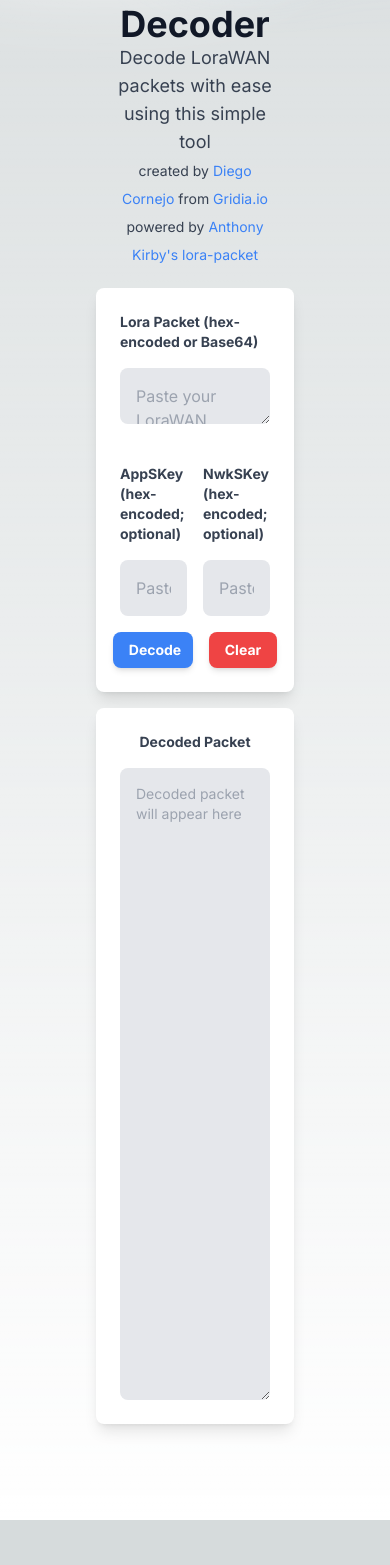
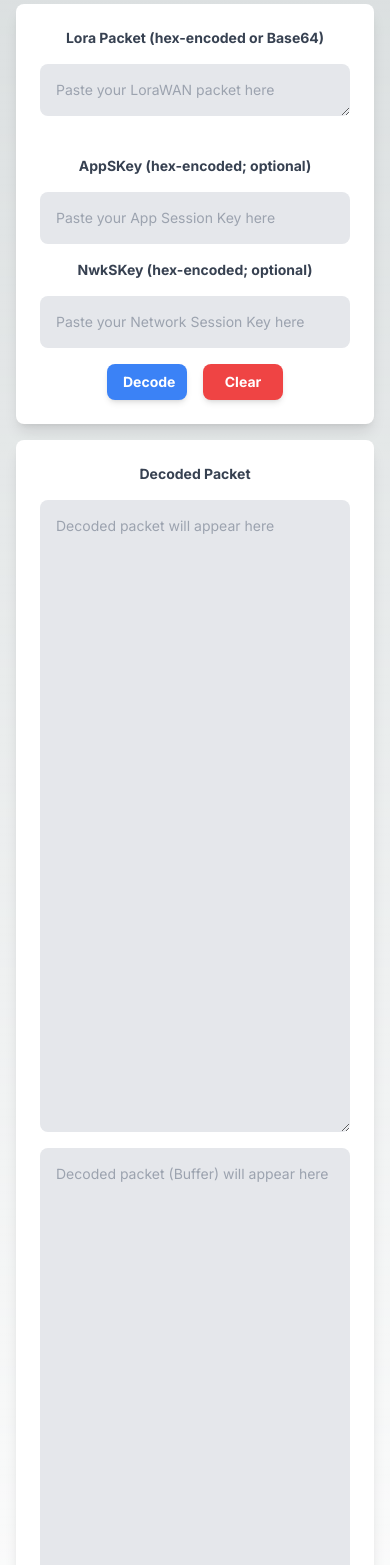
Before and after one commit to diegofcornejo/lora-packet-decoder, a Next.js app: page / in a window 390 px wide. Shown: the part 303-1868 px from the top of the page. Before the commit the page ends 1823 px from the top, so only its background shows below. Built offline with nearby package versions, Linux system fonts and the light colour scheme.

Commit message:
style: Improve responsive layout

```diff
--- a/src/app/page.js
+++ b/src/app/page.js
@@ -9,6 +9,14 @@ export default function Home() {
 	const [appKey, setAppKey] = useState('');
 	const [nwkKey, setNwkKey] = useState('');
 	const [decoded, setDecoded] = useState('');
+	const [decodedBuffer, setDecodedBuffer] = useState('');
+
+	function replacer(key, value) {
+		if (Array.isArray(value)) {
+			return JSON.stringify(value);
+		}
+		return value;
+	}
 
 	const handleDecode = () => {
 		try {
@@ -20,8 +28,8 @@ export default function Home() {
 			const Packet = lorapacket.fromWire(Buffer.from(packet, encoded));
 			const packetMIC = Packet.MIC.toString("hex");
 			const FRMPayload = Packet.FRMPayload ? Packet.FRMPayload.toString("hex") : 'No FRMPayload found';
-			const decodedPacket = JSON.stringify(Packet, null, 2);
-			const header = `Assuming ${encoded}-encoded packet\n${packet}\n\nMIC: ${packetMIC}\nFRMPayload: ${FRMPayload}`;
+			const decodedPacket = JSON.stringify(Packet, replacer, 4);
+			const header = `Encoded packet (${encoded}) = ${packet}\n\nMIC = ${packetMIC}\nFRMPayload = ${FRMPayload}`;
 
 			if (appKey && nwkKey) {
 				const NwkSKey = Buffer.from(nwkKey, 'hex');
@@ -30,10 +38,11 @@ export default function Home() {
 				const decryptedPayload = lorapacket.decrypt(Packet, AppSKey, NwkSKey);
 				const decryptedPayloadHex = decryptedPayload.toString("hex");
 				const decryptedPayloadAscii = decryptedPayload.toString("ascii");
-				setDecoded(`${header}\n\nIs MIC valid?: ${isMicValid}\nDecrypted (HEX): 0x${decryptedPayloadHex}\nDecrypted (ASCII): ${decryptedPayloadAscii}\n\n${Packet.toString()}\nDecoded Payload:${decodedPacket}`);
+				setDecoded(`${header}\n\nIs MIC valid? = ${isMicValid}\nDecrypted (HEX) = 0x${decryptedPayloadHex}\nDecrypted (ASCII) = ${decryptedPayloadAscii}\n\n${Packet.toString()}`);
 			} else {
-				setDecoded(`${header}\n\n${Packet.toString()}\nDecoded Payload:${decodedPacket}`);
+				setDecoded(`${header}\n\n${Packet.toString()}`);
 			}
+			setDecodedBuffer(decodedPacket);
 		} catch (error) {
 			alert('Error decoding packet: ' + error.message);
 		}
@@ -44,6 +53,7 @@ export default function Home() {
 		setAppKey('');
 		setNwkKey('');
 		setDecoded('');
+		setDecodedBuffer('');
 	};
 
 	const handlePacketChange = (e) => {
@@ -59,7 +69,7 @@ export default function Home() {
 	};
 
 	return (
-		<main className="flex min-h-screen flex-col items-center justify-between p-24">
+		<main className="flex min-h-screen flex-col items-center justify-between p-4 md:p-24">
 			<div className="relative flex place-items-center before:absolute before:h-[300px] before:w-[480px] before:-translate-x-1/2 before:rounded-full before:bg-gradient-radial before:from-white before:to-transparent before:blur-2xl before:content-[''] after:absolute after:-z-20 after:h-[180px] after:w-[240px] after:translate-x-1/3 after:bg-gradient-conic after:from-sky-200 after:via-blue-200 after:blur-2xl after:content-[''] before:dark:bg-gradient-to-br before:dark:from-transparent before:dark:to-blue-700 before:dark:opacity-10 after:dark:from-sky-900 after:dark:via-[#0141ff] after:dark:opacity-40 before:lg:h-[360px] z-[-1]">
 				<Image
 					className="relative dark:drop-shadow-[0_0_0.3rem_#ffffff70]"
@@ -71,7 +81,7 @@ export default function Home() {
 				/>
 			</div>
 			<div className="flex flex-col items-center justify-center p-5">
-				<h1 className="text-4xl font-bold text-center text-gray-900 dark:text-gray-100">
+				<h1 className="text-xl md:text-3xl font-bold text-center text-gray-900 dark:text-gray-100">
 					Lora Packet Decoder
 				</h1>
 				<p className="text-lg text-center text-gray-700 dark:text-gray-300">
@@ -96,7 +106,7 @@ export default function Home() {
 								Lora Packet (hex-encoded or Base64)
 							</label>
 							<textarea
-								className="w-full p-4 text-gray-700 bg-gray-200 rounded-lg dark:bg-gray-700 dark:text-gray-300"
+								className="w-full p-4 text-gray-700 bg-gray-200 rounded-lg dark:bg-gray-700 dark:text-gray-300 text-sm md:text-base"
 								name="lora-packet"
 								id="lora-packet"
 								cols="30"
@@ -106,7 +116,7 @@ export default function Home() {
 								onChange={handlePacketChange}
 							></textarea>
 						</div>
-						<div className="flex flex-row items-center justify-center w-full gap-4 pt-6">
+						<div className="flex flex-col md:flex-row items-center justify-center w-full gap-4 pt-6">
 							<div className="flex flex-col items-center justify-center w-full space-y-4">
 								<label
 									className="text-sm font-bold text-gray-700 dark:text-gray-300"
@@ -115,11 +125,11 @@ export default function Home() {
 									AppSKey (hex-encoded; optional)
 								</label>
 								<input
-									className="w-full p-4 text-gray-700 bg-gray-200 rounded-lg dark:bg-gray-700 dark:text-gray-300"
+									className="w-full p-4 text-gray-700 bg-gray-200 rounded-lg dark:bg-gray-700 dark:text-gray-300 text-sm md:text-base"
 									type="text"
 									name="app-key"
 									id="app-key"
-									placeholder="Paste your AppSKey here"
+									placeholder="Paste your App Session Key here"
 									value={appKey}
 									onChange={handleAppKeyChange}
 								/>
@@ -132,11 +142,11 @@ export default function Home() {
 									NwkSKey (hex-encoded; optional)
 								</label>
 								<input
-									className="w-full p-4 text-gray-700 bg-gray-200 rounded-lg dark:bg-gray-700 dark:text-gray-300"
+									className="w-full p-4 text-gray-700 bg-gray-200 rounded-lg dark:bg-gray-700 dark:text-gray-300 text-sm md:text-base"
 									type="text"
 									name="nwk-key"
 									id="nwk-key"
-									placeholder="Paste your NwkSKey here"
+									placeholder="Paste your Network Session Key here"
 									value={nwkKey}
 									onChange={handleNwkKeyChange}
 								/>
@@ -164,6 +174,7 @@ export default function Home() {
 						>
 							Decoded Packet
 						</label>
+						<div className="flex flex-col md:flex-row items-center justify-center w-full gap-4">
 							<textarea
 								className="w-full p-4 text-gray-700 bg-gray-200 rounded-lg dark:bg-gray-700 dark:text-gray-300 text-sm"
 								name="lora-packet"
@@ -173,6 +184,16 @@ export default function Home() {
 								placeholder="Decoded packet will appear here"
 								value={decoded}
 							></textarea>
+							<textarea
+								className="w-full p-4 text-gray-700 bg-gray-200 rounded-lg dark:bg-gray-700 dark:text-gray-300 text-sm"
+								name="lora-packet"
+								id="lora-packet"
+								cols="30"
+								rows="30"
+								placeholder="Decoded packet (Buffer) will appear here"
+								value={decodedBuffer}
+							></textarea>
+						</div>
 					</div>
 				</div>
 			</div>
```
Lines whose indentation alone changed are shown as unchanged.
